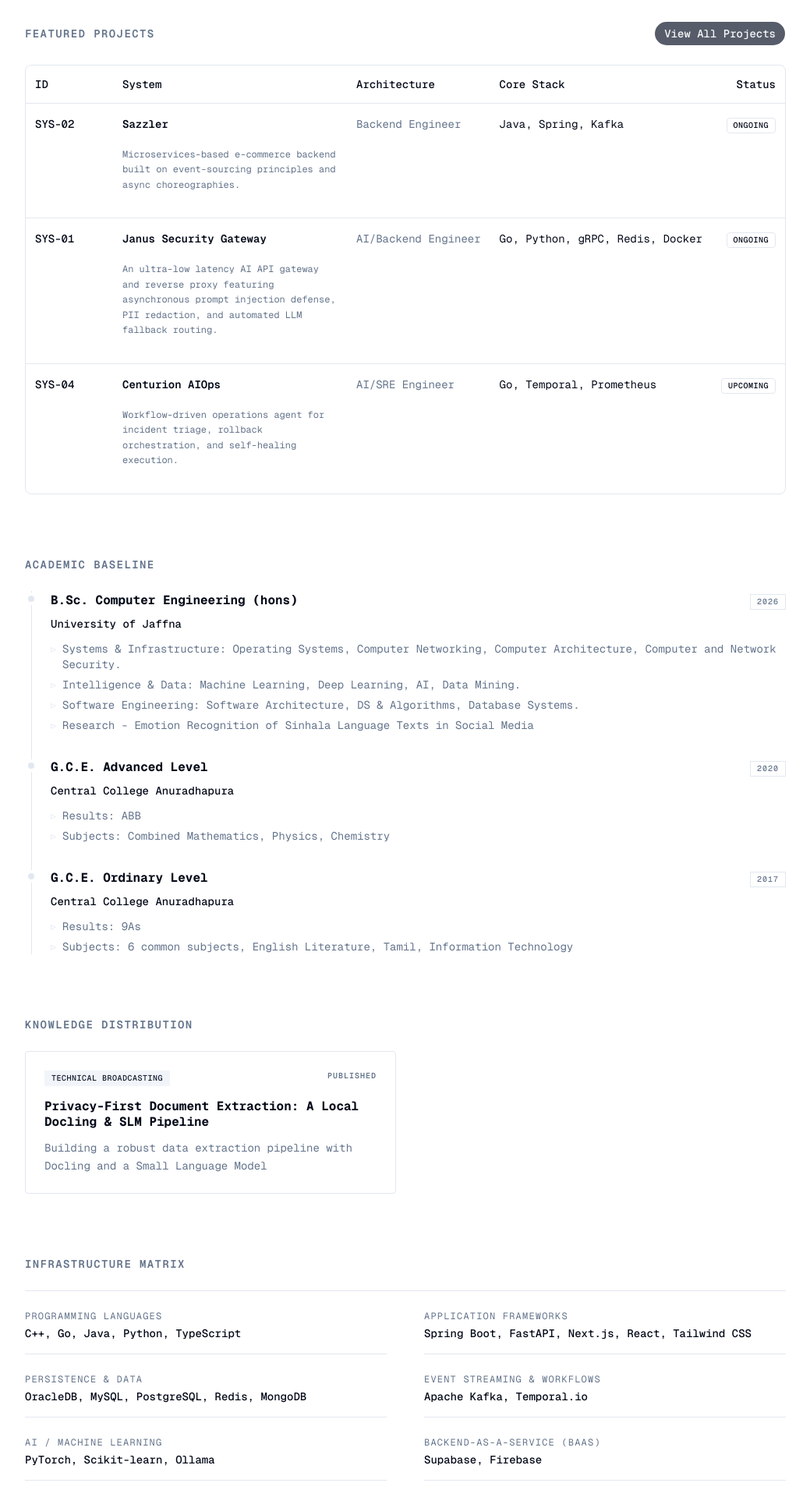
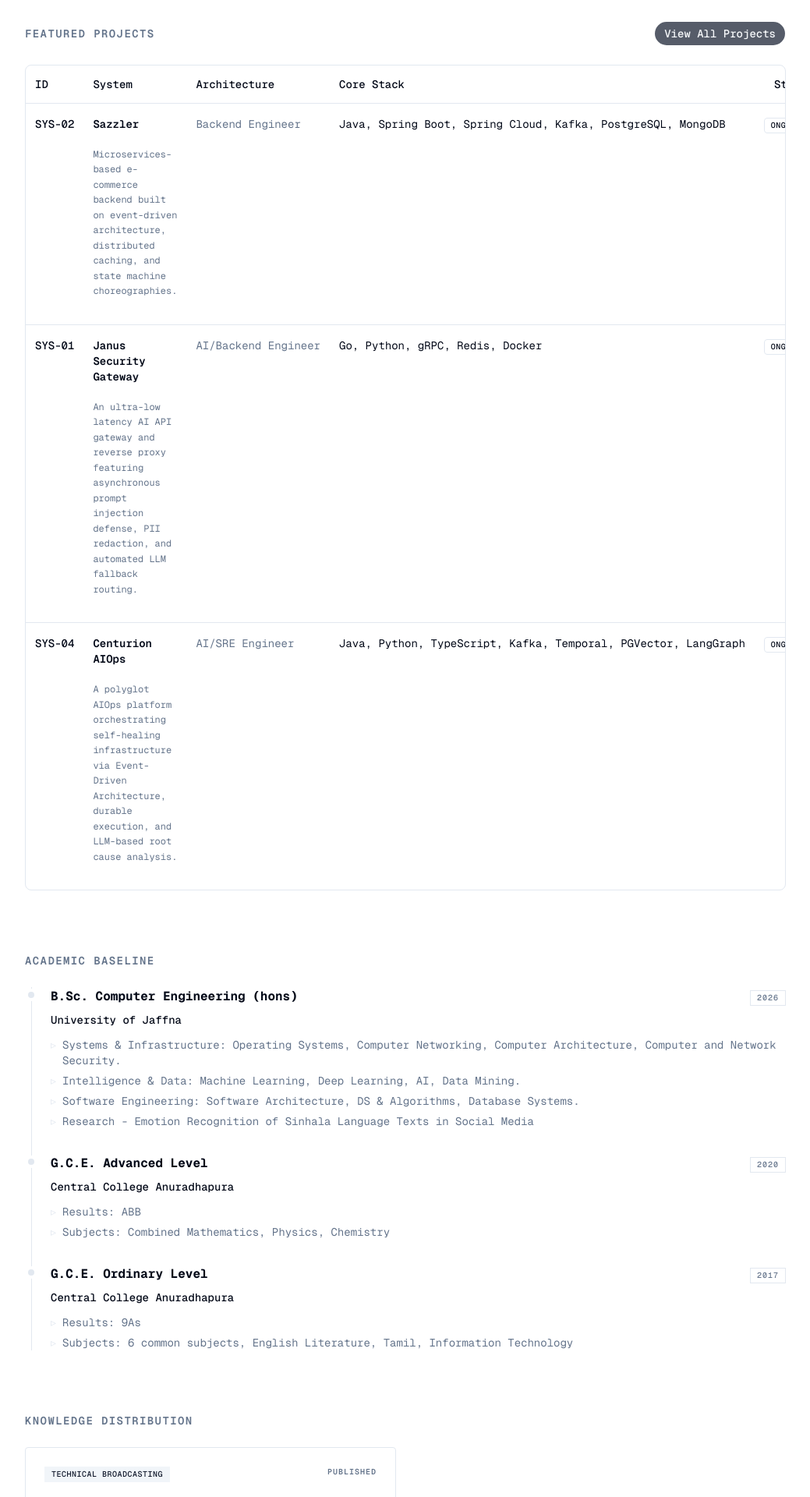
Before and after one commit to amodhyh/portfolio, a Next.js app: page / in a window 1280 px wide. Shown: the part 840-2760 px from the top of the page at 78% size, without its empty margins (120-1159 px from the left). Built offline with nearby package versions, Linux system fonts and the light colour scheme.

Commit message:
chore: update project details for Centurion, Janus, and Sazzler based on recent updates

```diff
--- a/data/data.ts
+++ b/data/data.ts
@@ -92,9 +92,9 @@ export const publications: Publication[] = [
 export const infrastructureMatrix = {
   "Programming Languages": "C++, Go, Java, Python, TypeScript",
   "Application Frameworks": "Spring Boot, FastAPI, Next.js, React, Tailwind CSS",
-  "Persistence & Data": "OracleDB, MySQL, PostgreSQL, Redis, MongoDB",
-  "Event Streaming & Workflows": "Apache Kafka, Temporal.io",
-  "AI / Machine Learning": "PyTorch, Scikit-learn, Ollama",
+  "Persistence & Data": "OracleDB, PostgreSQL (PGVector), MySQL, Redis, MongoDB",
+  "Event Streaming & Workflows": "Apache Kafka, Temporal.io, gRPC",
+  "AI / Machine Learning": "PyTorch, LangGraph, Ollama, Scikit-learn",
   // "Infrastructure as Code (IaC)": "Terraform, AWS CDK",
   "Backend-as-a-Service (BaaS)": "Supabase, Firebase",
   "Containerization & Runtime": "Docker",
--- a/data/projects.ts
+++ b/data/projects.ts
@@ -72,16 +72,17 @@ export const projects: ProjectRecord[] = [
     githubUrl: "https://github.com/amodhyh/Project-Sazzler",
     status: "Ongoing",
     role: "Backend Engineer",
-    stack: "Java, Spring, Kafka",
+    stack: "Java, Spring Boot, Spring Cloud, Kafka, PostgreSQL, MongoDB",
     shortDescription:
-      "Microservices-based e-commerce backend built on event-sourcing principles and async choreographies.",
+      "Microservices-based e-commerce backend built on event-driven architecture, distributed caching, and state machine choreographies.",
     description:
       `Sazzler operates as a heavy-lifting microservices platform handling core commerce domains.
-      It relies on Kafka for asynchronous communication between inventory, ordering, and payment services.
-      The architecture heavily emphasizes idempotent consumers, strict domain boundaries, and eventual
-      consistency to maintain high throughput and reliability under load.`,
+      It utilizes Spring Cloud (Eureka) for service discovery and a Reactive API Gateway for edge routing and JWT verification.
+      The system relies on Kafka for asynchronous event synchronization between the Product service (MongoDB) and Order service (PostgreSQL).
+      The architecture heavily emphasizes idempotent consumers, strict domain boundaries, and eventual consistency, utilizing Spring State Machine
+      to manage complex order transition lifecycles and paving the way for Saga orchestration.`,
     architectureImage: "/projects/architecture/sazzler.svg",
-    architectureAlt: "Sazzler microservices topology communicating via Kafka event backbone",
+    architectureAlt: "Sazzler microservices topology communicating via Kafka event backbone and Eureka service discovery",
     relatedArticles: [
 
     ]
@@ -108,17 +109,18 @@ export const projects: ProjectRecord[] = [
     slug: "centurion",
     name: "Centurion AIOps",
     githubUrl: "https://github.com/amodhyh/centurion-aiops",
-    status: "Upcoming",
+    status: "Ongoing",
     role: "AI/SRE Engineer",
-    stack: "Go, Temporal, Prometheus",
+    stack: "Java, Python, TypeScript, Kafka, Temporal, PGVector, LangGraph",
     shortDescription:
-      "Workflow-driven operations agent for incident triage, rollback orchestration, and self-healing execution.",
+      "A polyglot AIOps platform orchestrating self-healing infrastructure via Event-Driven Architecture, durable execution, and LLM-based root cause analysis.",
     description:
-      `Centurion automates operational response to telemetry anomalies.
-      It consumes alerts, evaluates runbook strategies, and executes remediations through Temporal workflows.
-      The architecture prioritizes observability, deterministic retries, and controlled escalation paths to human operators.`,
+      `Centurion acts as a "Digital Immune System" that automates operational response to telemetry anomalies.
+      It ingests structured logs and chaos events via Kafka, evaluates runbook strategies using LangGraph and PGVector with local Ollama embeddings,
+      and orchestrates remediations through Temporal workflows. The architecture prioritizes
+      observability, durable execution, and controlled Human-in-the-Loop escalation paths to human operators.`,
     architectureImage: "/projects/architecture/centurion.svg",
-    architectureAlt: "Centurion architecture with telemetry ingestion and Temporal orchestration",
+    architectureAlt: "Centurion architecture with Kafka telemetry ingestion, Temporal orchestration, and AI diagnostic engine",
     relatedArticles: [
 
     ]
```
